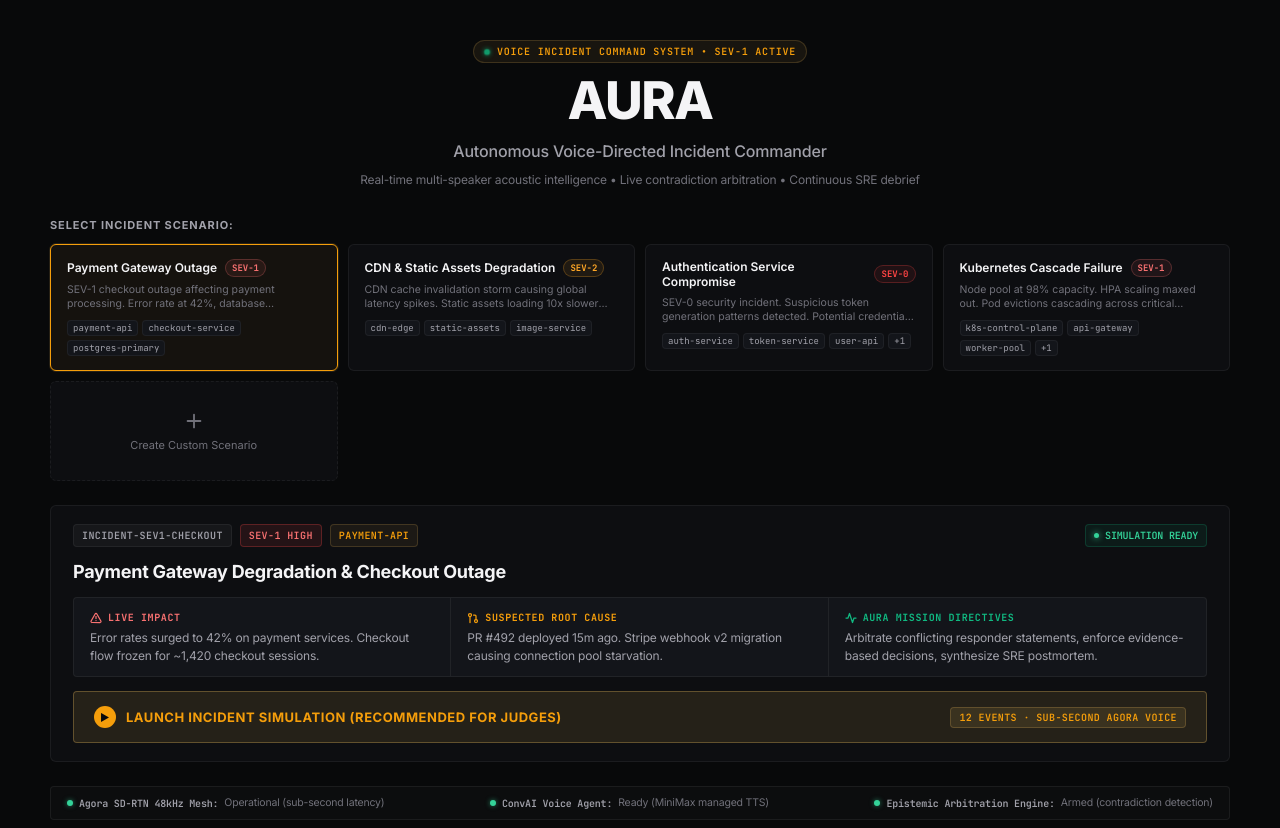
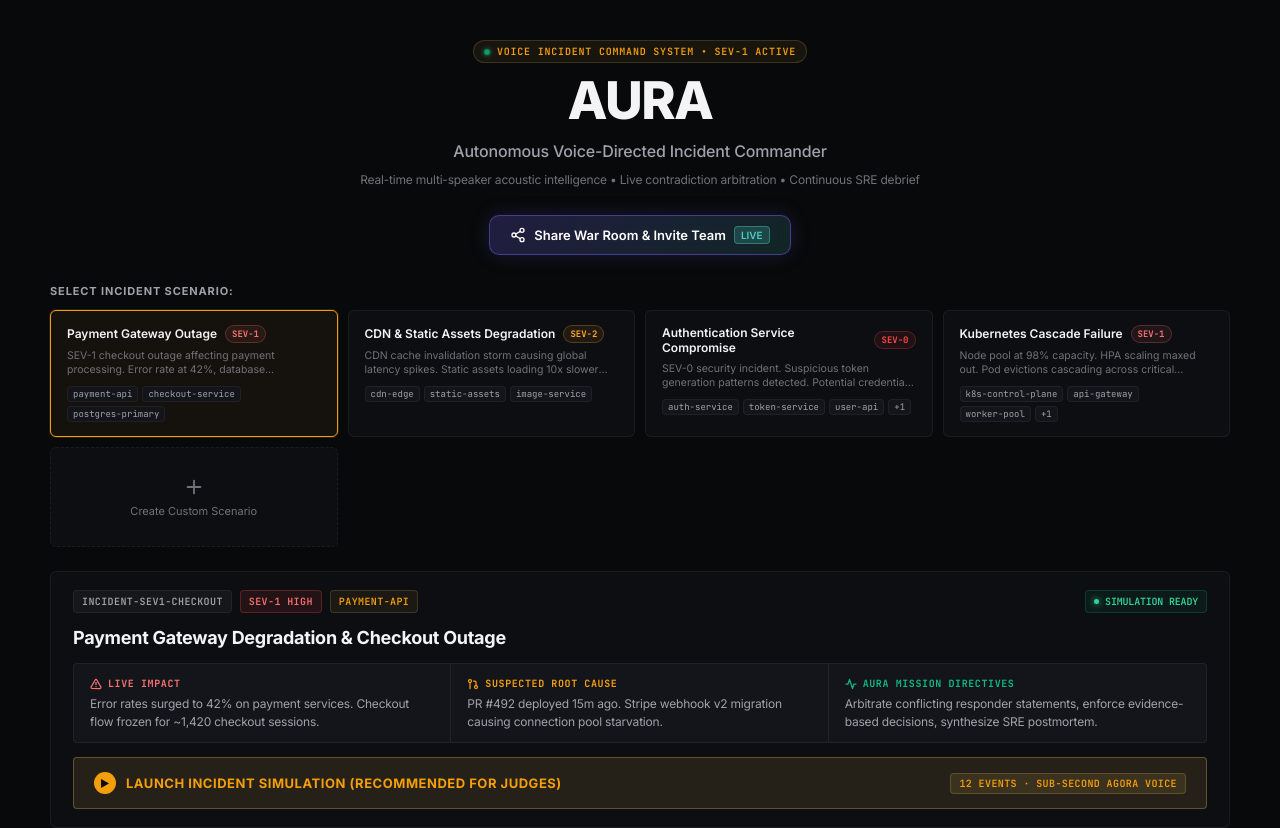
Before and after one commit to akanksha-dot-dev/aura, a Next.js app: page /lobby in a window 1280 px wide. Shown: the top 828 px of the page. Built offline with nearby package versions, Linux system fonts and the light colour scheme.

Commit message:
feat: implement dashboard layout with Agora RTC integration and keyboard shortcuts

```diff
--- a/components/LobbyScreen.tsx
+++ b/components/LobbyScreen.tsx
@@ -11,6 +11,7 @@ import {
   getAvatarColor,
 } from '@/lib/scenarios';
 import type { Severity } from '@/lib/types';
+import { WarRoomInvite } from '@/components/WarRoomInvite';
 
 export interface LobbyScreenProps {
   onJoin: (
@@ -59,6 +60,7 @@ export function LobbyScreen({ onJoin, isConnecting = false }: LobbyScreenProps)
   const [customName, setCustomName] = React.useState<string>('');
   const [customRole, setCustomRole] = React.useState<string>('');
   const [demoMode, setDemoMode] = React.useState<'simulation' | 'live'>('simulation');
+  const [isInviteOpen, setIsInviteOpen] = React.useState(false);
   const [voiceLang, setVoiceLang] = React.useState<string>(() => {
     if (typeof window !== 'undefined') {
       return sessionStorage.getItem('aura_voice_lang') || 'en-IN';
@@ -1217,6 +1219,55 @@ export function LobbyScreen({ onJoin, isConnecting = false }: LobbyScreenProps)
           <p className="flightdeck-tagline">
             Real-time multi-speaker acoustic intelligence • Live contradiction arbitration • Continuous SRE debrief
           </p>
+
+          {/* ── Share War Room Button ─────────────────────────────────────── */}
+          <button
+            id="share-war-room-btn"
+            type="button"
+            onClick={() => setIsInviteOpen(true)}
+            style={{
+              marginTop: '18px',
+              display: 'inline-flex',
+              alignItems: 'center',
+              gap: '8px',
+              background: 'linear-gradient(135deg, rgba(108,92,231,0.25) 0%, rgba(78,205,196,0.15) 100%)',
+              border: '1px solid rgba(108,92,231,0.5)',
+              borderRadius: '10px',
+              color: '#fff',
+              cursor: 'pointer',
+              fontSize: '13px',
+              fontWeight: 600,
+              padding: '10px 20px',
+              transition: 'all 0.2s',
+              backdropFilter: 'blur(8px)',
+              boxShadow: '0 0 20px rgba(108,92,231,0.2)',
+            }}
+            onMouseEnter={(e) => {
+              (e.currentTarget as HTMLButtonElement).style.background = 'linear-gradient(135deg, rgba(108,92,231,0.4) 0%, rgba(78,205,196,0.25) 100%)';
+              (e.currentTarget as HTMLButtonElement).style.boxShadow = '0 0 30px rgba(108,92,231,0.4)';
+            }}
+            onMouseLeave={(e) => {
+              (e.currentTarget as HTMLButtonElement).style.background = 'linear-gradient(135deg, rgba(108,92,231,0.25) 0%, rgba(78,205,196,0.15) 100%)';
+              (e.currentTarget as HTMLButtonElement).style.boxShadow = '0 0 20px rgba(108,92,231,0.2)';
+            }}
+          >
+            <svg width="16" height="16" viewBox="0 0 24 24" fill="none" stroke="currentColor" strokeWidth="2" strokeLinecap="round" strokeLinejoin="round">
+              <circle cx="18" cy="5" r="3"/>
+              <circle cx="6" cy="12" r="3"/>
+              <circle cx="18" cy="19" r="3"/>
+              <line x1="8.59" y1="13.51" x2="15.42" y2="17.49"/>
+              <line x1="15.41" y1="6.51" x2="8.59" y2="10.49"/>
+            </svg>
+            Share War Room &amp; Invite Team
+            <span style={{
+              background: 'rgba(78,205,196,0.2)',
+              border: '1px solid rgba(78,205,196,0.4)',
+              borderRadius: '4px',
+              fontSize: '10px',
+              padding: '2px 6px',
+              color: '#4ECDC4',
+            }}>LIVE</span>
+          </button>
         </header>
 
         {/* Connecting Banner */}
@@ -1766,6 +1817,9 @@ export function LobbyScreen({ onJoin, isConnecting = false }: LobbyScreenProps)
           </section>
         </div>
       </div>
+
+      {/* ── War Room Invite Modal ─────────────────────────────────────────── */}
+      <WarRoomInvite isOpen={isInviteOpen} onClose={() => setIsInviteOpen(false)} />
     </div>
   );
 }
--- a/package.json
+++ b/package.json
@@ -10,6 +10,7 @@
     "lint": "eslint",
     "test": "vitest run",
     "test:watch": "vitest",
+    "tunnel": "cloudflared tunnel --url http://localhost:3000",
     "pages:build": "npx @cloudflare/next-on-pages",
     "pages:dev": "npx wrangler pages dev .vercel/output/static --compatibility-flag=nodejs_compat",
     "pages:deploy": "npx wrangler pages deploy .vercel/output/static"
```
Also changed, not shown: app/page.tsx (+28 -0 lines).
